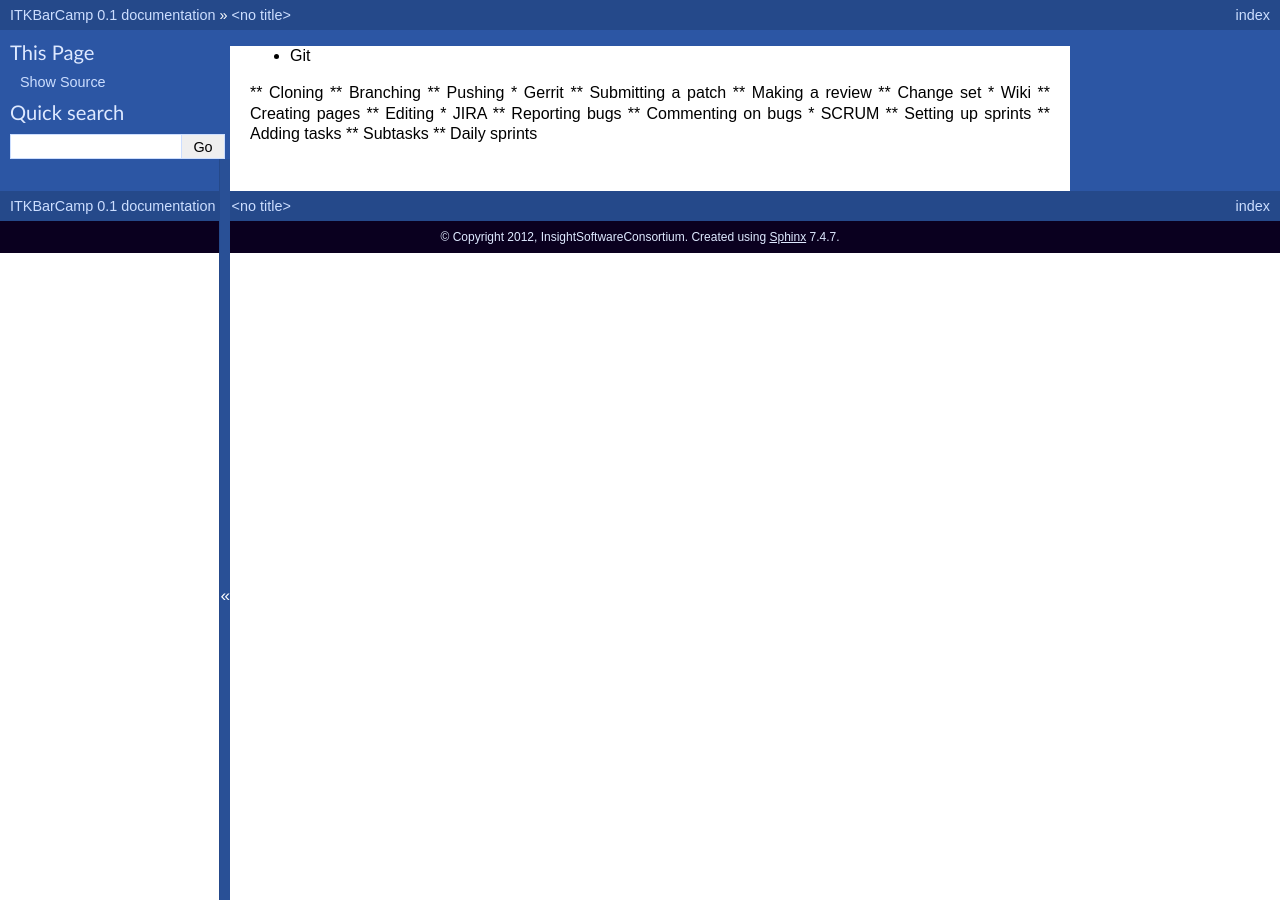
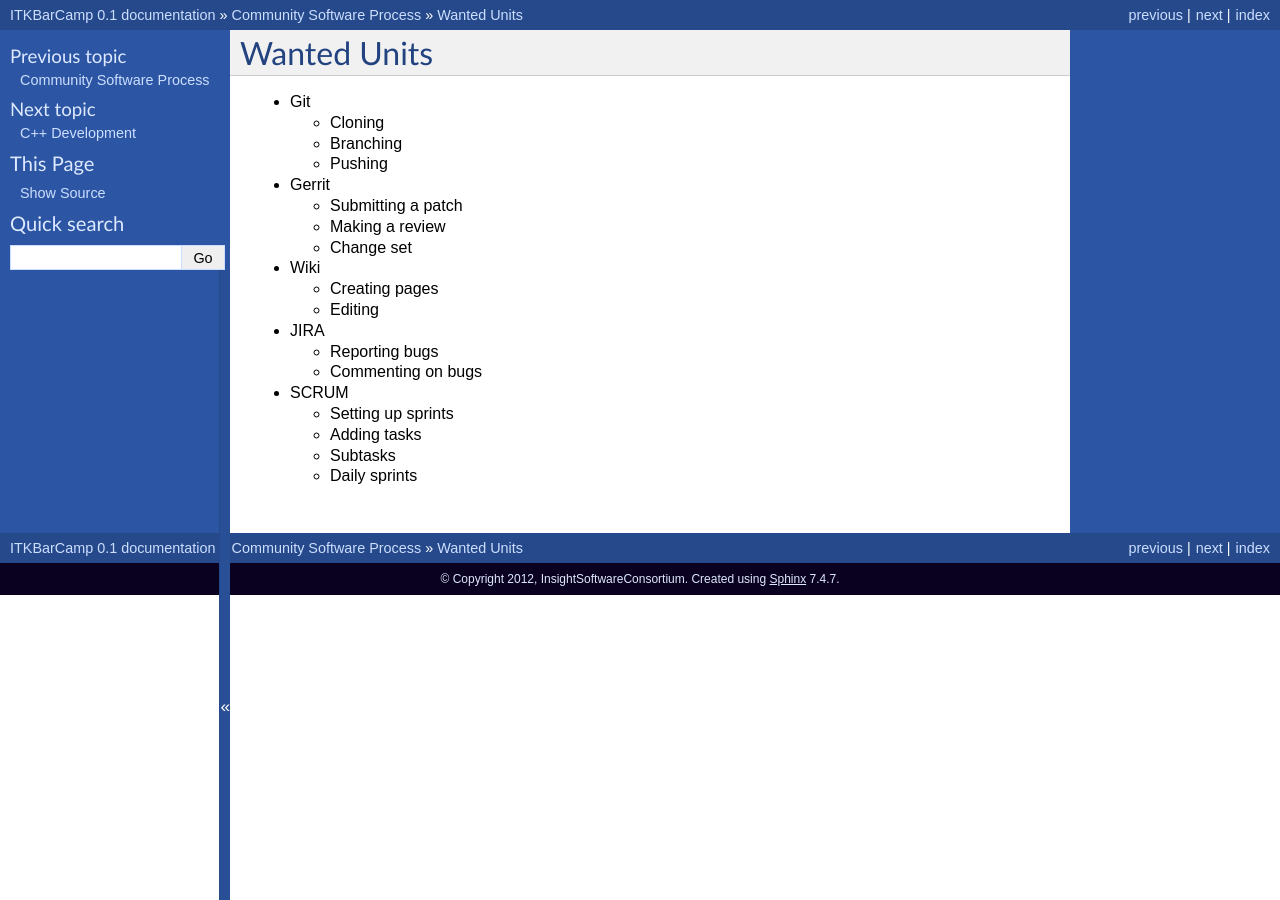
Before and after one commit to InsightSoftwareConsortium/ITKBarCamp, a Sphinx documentation site: the page built from doc/source/CommunitySoftwareProcess/Wanted.rst, in a window 1280 px wide. Built offline with Sphinx 7.4.7, drawn with Linux system fonts in a browser that asks for light colours; formulas are drawn with MathJax 3.

Commit message:
Add CommunitySoftwareProcess/Wanted to the index.

```diff
--- a/doc/source/CommunitySoftwareProcess/Wanted.rst
+++ b/doc/source/CommunitySoftwareProcess/Wanted.rst
@@ -1,20 +1,31 @@
+Wanted Units
+============
 
 * Git
-** Cloning
-** Branching
-** Pushing
+
+  * Cloning
+  * Branching
+  * Pushing
+
 * Gerrit
-** Submitting a patch
-** Making a review
-** Change set
+
+  * Submitting a patch
+  * Making a review
+  * Change set
+
 * Wiki
-** Creating pages
-** Editing
+
+  * Creating pages
+  * Editing
+
 * JIRA
-** Reporting bugs
-** Commenting on bugs
+
+  * Reporting bugs
+  * Commenting on bugs
+
 * SCRUM
-** Setting up sprints
-** Adding tasks
-** Subtasks
-** Daily sprints
+
+  * Setting up sprints
+  * Adding tasks
+  * Subtasks
+  * Daily sprints
--- a/doc/source/CommunitySoftwareProcess/index.rst
+++ b/doc/source/CommunitySoftwareProcess/index.rst
@@ -5,3 +5,5 @@
 
 .. toctree::
    :maxdepth: 2
+
+   Wanted.rst
```
Also changed, not shown: doc/source/ITK/index.rst (line endings or trailing spaces).
